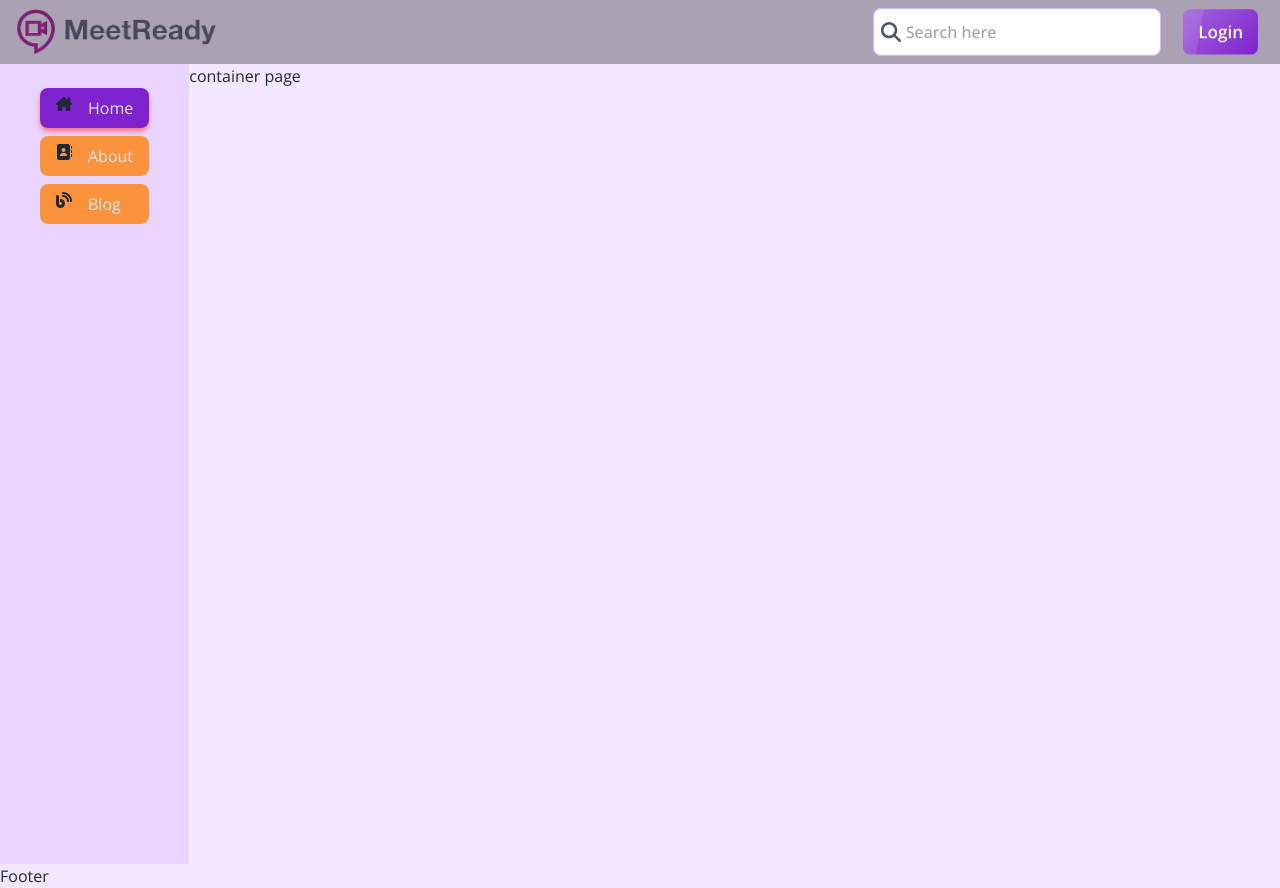
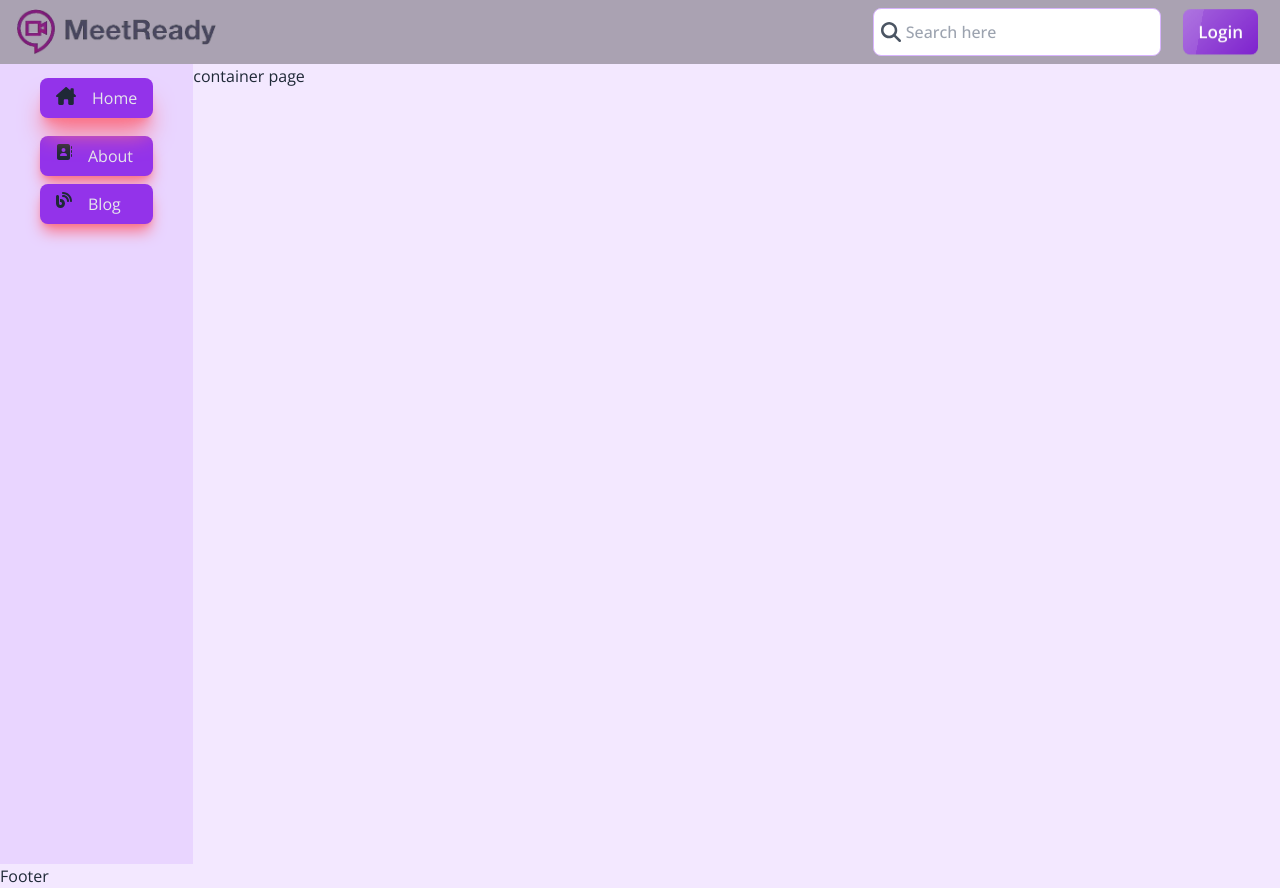
Before and after one commit to enayetsyl/meet-ready, a Next.js app: page / in a window 1280 px wide. Built offline with nearby package versions, Linux system fonts and the light colour scheme.

Commit message:
add sidebar and bottombar

```diff
--- a/src/components/Shared/Menu.jsx
+++ b/src/components/Shared/Menu.jsx
@@ -10,7 +10,7 @@ const Menu = () => {
         {sideLinks?.map((link)=>{
             const isActive = pathname === link.route
             return(
-                <Link key={link.label} href={link.route} className={`flex gap-4 justify-start bg-orange-400 rounded-lg py-2 px-4 ${isActive && 'bg-purple-700 shadow-md shadow-rose-400'}`}>{link.icon} <p className="text-gray-200">{link.label}</p></Link>
+                <Link key={link.label} href={link.route} className={`flex gap-4 justify-start shadow-lg shadow-rose-400 bg-purple-600 rounded-lg py-2 px-4 ${isActive && 'bg-amber-400 shadow-xl animate-bounce shadow-rose-400'}`}>{link.icon} <p className="text-gray-200">{link.label}</p></Link>
 
             )
         })}
--- a/src/constants/index.js
+++ b/src/constants/index.js
@@ -4,7 +4,7 @@ import { FaAddressBook, FaHouseChimney, FaBlog } from "react-icons/fa6";
 
 export const sideLinks =[
     {
-        icon: <FaHouseChimney/>,
+        icon: <FaHouseChimney className="text-xl text-gray-400"/>,
         route: "/",
         label: "Home",
       },
```
